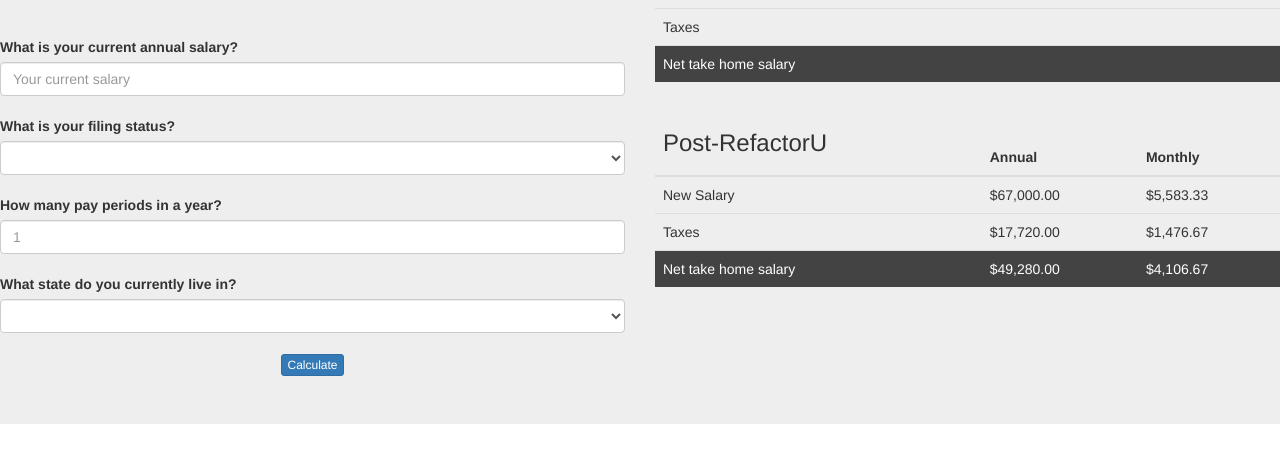
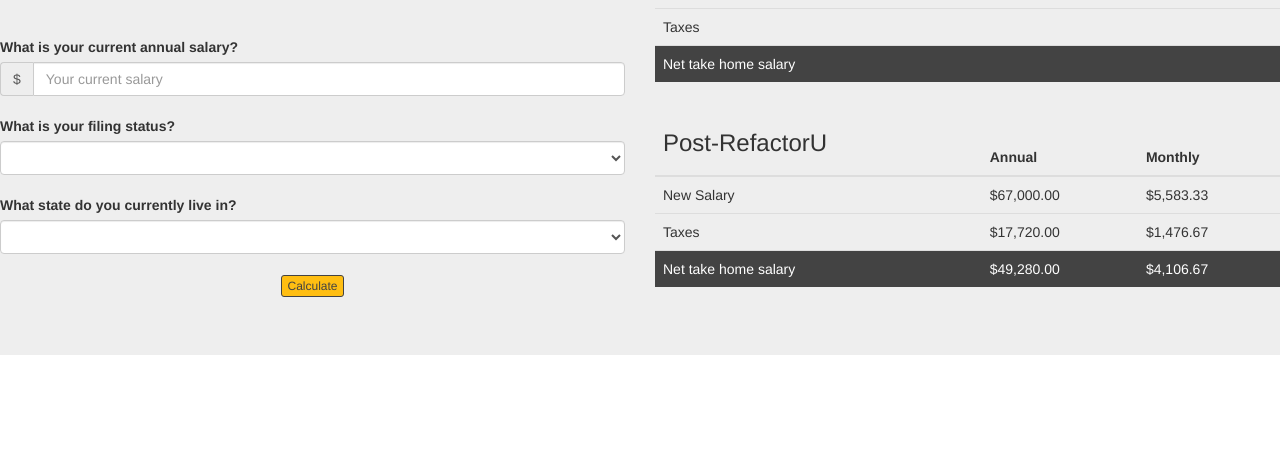
Before and after one commit to dizehacioglu/do-the-math-angular, a website: page public/index.html in a window 1280 px wide. Shown: the part 150-612 px from the top of the page. Drawn offline with nearby package versions, Linux system fonts and the light colour scheme.

Commit message:
finished basic app

```diff
--- a/public/index.html
+++ b/public/index.html
@@ -14,10 +14,15 @@
       <div class="row">
         <div class="col-sm-6">
           <h1>Do The Math!</h1>
+          <!-- <center><img src="/do-the-math.png"></center> -->
           <br><br>
           <form role="form">
             <label for="current-salary">What is your current annual salary?</label>
-            <input type="number" ng-model="currentSalary" class="form-control" placeholder="Your current salary"><br>
+            <div class="input-group">
+              <span class="input-group-addon">$</span>
+              <!-- <input class="form-control" type="text"> -->
+              <input type="number" ng-model="currentSalary" class="form-control" placeholder="Your current salary">
+            </div><br>
             <label for="filing-status">What is your filing status?</label>
             <select ng-model="filingStatus" id="select" class="form-control">
               <option value="single">Single</option>
@@ -25,10 +30,9 @@
               <option value="married-separately">Married, Filing Separately</option>
               <option value="head-of-household">Head of Household</option>
             </select><br>
-            <label for="pay-periods">How many pay periods in a year?</label>
-            <input type="number" ng-model="payPeriods" class="form-control" placeholder="1"><br>
+<!--             <label for="pay-periods">How many pay periods in a year?</label>
+            <input type="number" ng-model="payPeriods" class="form-control" placeholder="1"><br> -->
             <label for="state">What state do you currently live in?</label>
-            <!-- <input type="string" ng-model="state" class="form-control" placeholder="CO"><br> -->
             <select ng-model="state" id="select" class="form-control">
               <option value="AL">Alabama</option>
               <option value="AK">Alaska</option>
--- a/public/main.css
+++ b/public/main.css
@@ -6,3 +6,9 @@
 .post-net-salary {
 	background-color: #ffbe12;
 }
+
+.btn-primary {
+	color: #434343;
+	background-color: #ffbe12;
+	border: 1px solid #434343;
+}
--- a/public/main.js
+++ b/public/main.js
@@ -16,7 +16,7 @@
     var payload = {
       pay_rate: $scope.currentSalary,
       filing_status: $scope.filingStatus,
-      pay_periods: $scope.payPeriods,
+      pay_periods: 1,
       state: $scope.state,
       year: '2014'
     };
```
Also changed, not shown: 1 other file.
